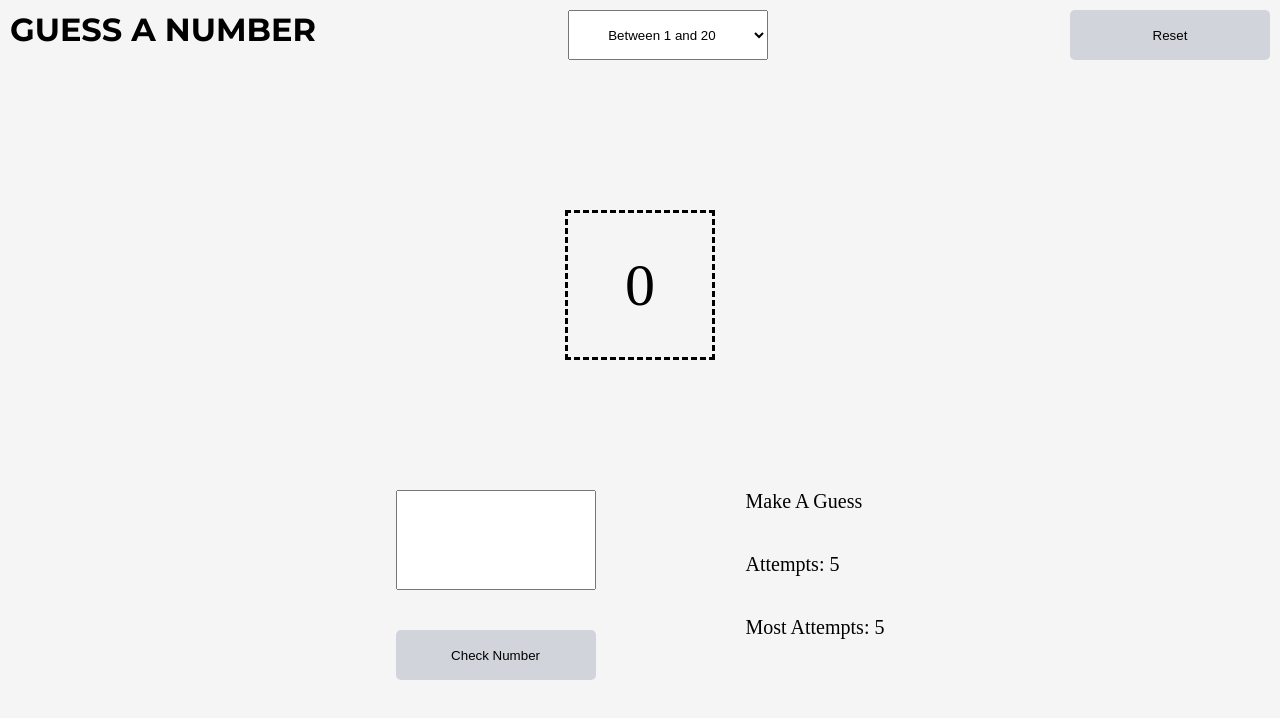
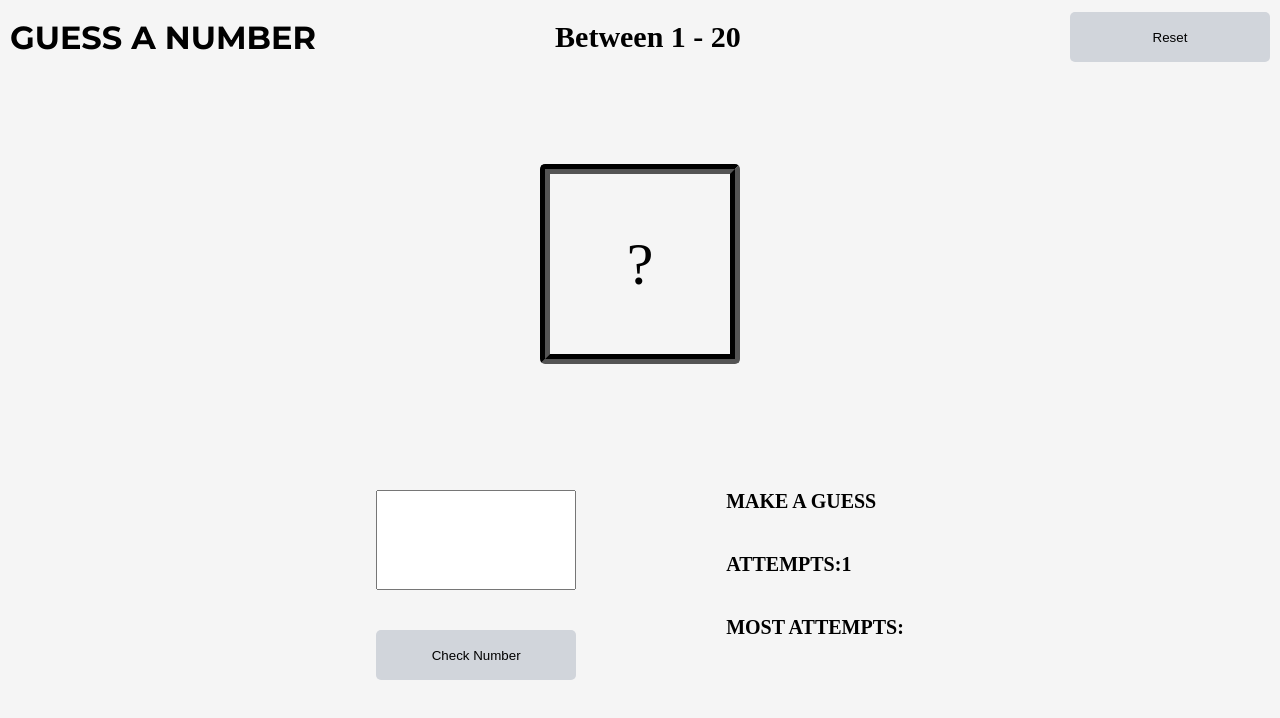
Before and after one commit to Ebenmars/Number-Guesser, a plain HTML site: page index.html in a window 1280 px wide. Both pictures are taken after a click on the button "Check Number". Drawn offline with Linux system fonts and the light colour scheme.

Commit message:
Almost Done

```diff
--- a/index.html
+++ b/index.html
@@ -11,25 +11,20 @@
     <header>
         <div class="header-top">
         <h1>Guess A Number</h1>
-         <select class="between-amount">
-            <option value="20">Between 1 and 20</option>
-            <option value="50">Between 1 and 50</option>
-            <option value="100">Between 1 and 100</option>
-             <option value="1000">Between 1 and 1000</option>
-        </select>
+         <h6 class="between">Between 1 - 20<h6>
         <button class="reset-btn">Reset</button>
     </div>
-        <div class="display-number"><span>0</span></div>
+        <div class="display-number"><span id="number">?</span></div>
     </header>
     <main>
         <div class="left-side">
-            <input type="number" id="number-gussed">
+            <input type="number" id="number-guessed">
             <button class="check-btn" id="check-guess">Check Number</button>
         </div>
         <div class="right-side">
-            <p>Make A Guess</p>
-            <p>Attempts:<span> 5</span></p>
-            <p>Most Attempts:<span> 5</span></p>
+            <p id="right-or-wrong">Make A Guess</p>
+            <p>Attempts:<span id="attempts"> 0</span></p>
+            <p>Most Attempts:<span id="most-attempts"> 0</span></p>
         </div>
     </main>
     </div>
--- a/script.js
+++ b/script.js
@@ -1 +1,51 @@
 "use strict";
+// message = 13;
+
+// // console.log(document.querySelector("#number").textContent);
+
+// document.querySelector("#number").textContent = 9;
+
+// document.querySelector("#number-gussed").value = 23;
+// console.log(document.querySelector("#number-gussed").value);
+
+const checkBtn = document.querySelector("#check-guess");
+let count = 1;
+
+let highScore = document.querySelector("#most-attempts");
+
+const randomNumber = Math.floor(Math.random() * 10);
+console.log(randomNumber);
+
+  let attempts = document.querySelector("#attempts");
+
+checkBtn.addEventListener("click", function () {
+  let numberGuess = document.querySelector("#number-guessed").value;
+
+   if(!numberGuess) {
+    alert("Please enter a number");
+  } else if (numberGuess == randomNumber) {
+
+    document.querySelector("#right-or-wrong").textContent =
+      "You Got It Right ✅!!";
+      document.querySelector("#number").textContent = randomNumber;
+  } else if (numberGuess > randomNumber) {
+    count++;
+    if (count  < 12){
+      document.querySelector("#right-or-wrong").textContent = "Too High!!";
+    }
+    else{
+        document.querySelector("#right-or-wrong").textContent =
+          "Wow Your Bad At This, Game Over!!";
+          count = 0;
+    }
+  }
+  else{
+    count++;
+     document.querySelector("#right-or-wrong").textContent = "Too Low!!";
+
+  }
+  attempts.textContent = count;
+
+
+});
+  highScore.textContent = attempts.value;
--- a/styles.css
+++ b/styles.css
@@ -18,12 +18,13 @@ header {
 .header-top {
   display: flex;
   justify-content: space-between;
+  align-items: center;
 }
 
 .display-number span {
-  margin-top: 150px;
-  height: 150px;
-  width: 150px;
+  margin-top: 100px;
+  height: 200px;
+  width: 200px;
   font-size: 60px;
   border-style: dashed;
   margin-right: auto;
@@ -31,6 +32,10 @@ header {
   display: flex;
   justify-content: center;
   align-items: center;
+   border-style: groove;
+   border-width:10px;
+   border-radius: 5px;
+   border-color: black;
 }
 
 header .reset-btn {
@@ -42,17 +47,20 @@ header .reset-btn {
   background-color: #d1d5db;
 }
 
+
+
 header .reset-btn:hover {
   cursor: pointer;
   background-color: black;
   color: white;
 }
 
-header .between-amount {
-  height: 50px;
-  width: 200px;
+header .between {
+  margin-right: 90px;;
   text-align: center;
-  margin-right: 50px;
+  padding:10px;
+  font-size: 30px;
+
 }
 
 h1 {
@@ -66,6 +74,7 @@ main {
   justify-content: center;
   gap: 150px;
   font-family: "Inter, sans-serif";
+  text-transform: uppercase;
 }
 
 .left-side {
@@ -103,6 +112,6 @@ main {
   flex-direction: column;
   gap: 40px;
   font-family: "Inter, sans-serif";
-
   font-size: 20px;
+  font-weight: 600;
 }
```
